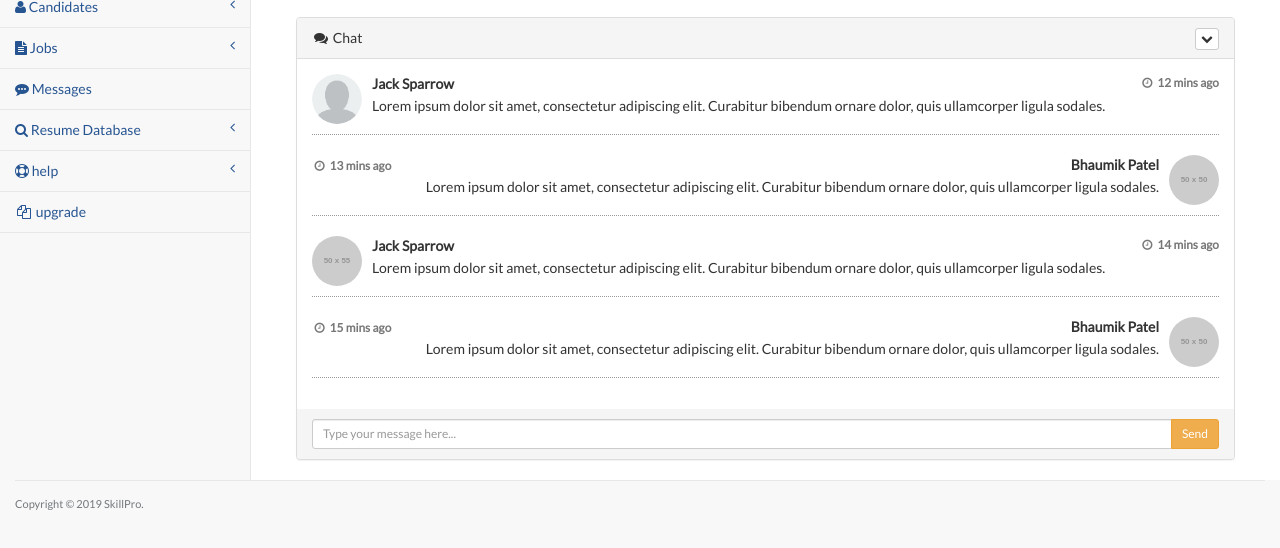
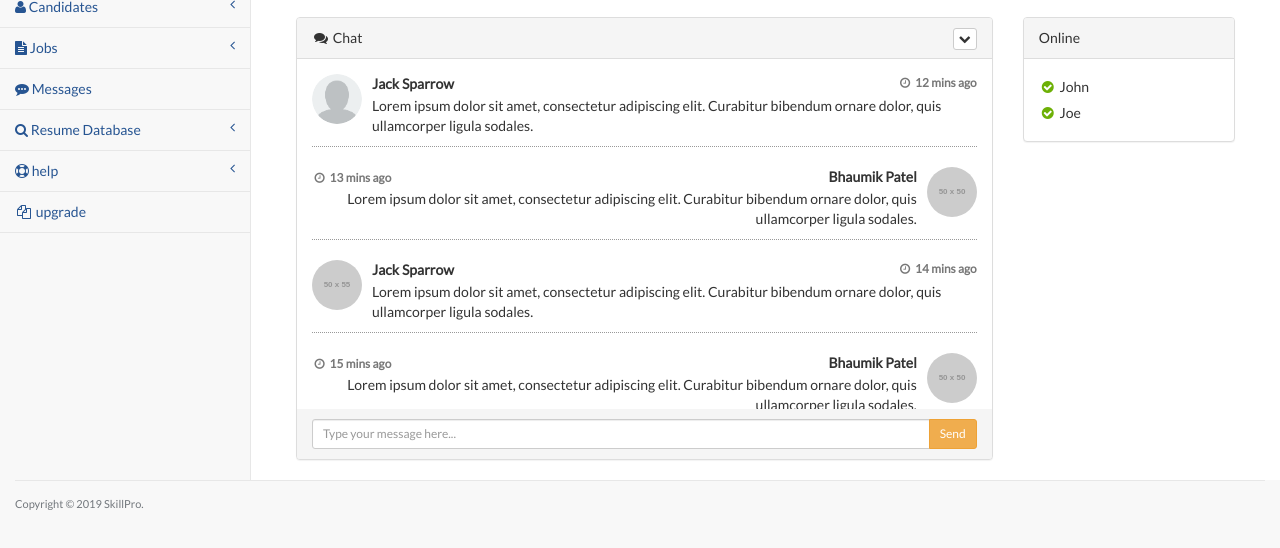
Before and after one commit to sibasishdey/skillProDash, a plain HTML site: page chat.html in a window 1280 px wide. Shown: the part 170-718 px from the top of the page. Drawn offline with Linux system fonts and the light colour scheme; placeholder pictures from the web are drawn by us.

Commit message:
updated chat.html and admin.css

```diff
--- a/chat.html
+++ b/chat.html
@@ -9,7 +9,7 @@
     <meta name="description" content="">
     <meta name="author" content="">
 
-    <title>Skill Pro chat</title>
+    <title>Skill Pro</title>
 
     <!-- Bootstrap Core CSS -->
     <link href="vendor/bootstrap/css/bootstrap.min.css" rel="stylesheet">
@@ -391,7 +391,7 @@
                 </div>
                 <!-- /.row -->
                 <div class="row">
-                   <div class="col-xs-12 col-sm-12 col-md-12">
+                   <div class="col-xs-12 col-sm-9 col-md-9">
                     <div class="chat-panel panel panel-default">
                         <div class="panel-heading">
                             <i class="fa fa-comments fa-fw"></i> Chat
@@ -421,7 +421,17 @@
                                         </a>
                                     </li>
                                     <li class="divider"></li>
-                                   <span class="online">
+                                    <li>
+                                        <a href="#">
+                                            <i class="fa fa-sign-out fa-fw"></i> Sign Out
+                                        </a>
+                                    </li>
+                                </ul>
+                            </div>
+                        </div>
+
+                        <!--
+                            <span class="online">
                                     <li>
                                         <a href="#">
                                             <i class="avail fa fa-check-circle fa-fw"></i> John
@@ -433,15 +443,7 @@
                                         </a>
                                     </li>
                                    </span>
-                                    <li class="divider"></li>
-                                    <li>
-                                        <a href="#">
-                                            <i class="fa fa-sign-out fa-fw"></i> Sign Out
-                                        </a>
-                                    </li>
-                                </ul>
-                            </div>
-                        </div>
+                         -->
                         <!-- /.panel-heading -->
                         <div class="panel-body">
                             <ul class="chat">
@@ -508,6 +510,7 @@
                                 </li>
                             </ul>
                         </div>
+
                         <!-- /.panel-body -->
                         <div class="panel-footer">
                             <div class="input-group">
@@ -521,7 +524,39 @@
                         </div>
                         <!-- /.panel-footer -->
                     </div>
+
                    </div>
+                   <div class="col-xs-12 col-sm-3 col-md-3">
+                        <div class="panel panel-default online-panel">
+                                <div class="panel-heading">
+                                   Online
+
+                                </div>
+
+
+                                <!-- /.panel-heading -->
+                                <div class="panel-body">
+
+                                    <span class="online">
+                                            <li>
+                                                <a href="#">
+                                                    <i class="avail fa fa-check-circle fa-fw"></i> John
+                                                </a>
+                                            </li>
+                                            <li>
+                                                <a href="#">
+                                                    <i class="avail fa fa-check-circle fa-fw"></i> Joe
+                                                </a>
+                                            </li>
+                                           </span>
+
+                                </div>
+
+                                <!-- /.panel-body -->
+
+                                <!-- /.panel-footer -->
+                            </div>
+                </div>
 
                 </div>
 
--- a/dist/css/admin.css
+++ b/dist/css/admin.css
@@ -1013,6 +1013,7 @@ vertical-align: text-top;
   background: #337ab7;
 }
 /* -chat-panel- */
+.online-panel:hover a,
 .chat-panel:hover a {
   color: #333;
   background: #fff;
@@ -1022,13 +1023,23 @@ vertical-align: text-top;
   background: #f5f5f5;
 }
 
+.online-panel {
+
+}
+
 .chat li.right .chat-body p {
   text-align: right;
 }
-
+.online {
+  padding: 0;
+  margin: 0;
+}
+.online>li {
+  list-style: none;
+}
 .online>li>a {
   display: block;
-  padding: 3px 20px;
+  padding: 3px 0;
   clear: both;
   font-weight: 400;
   line-height: 1.42857143;
```
